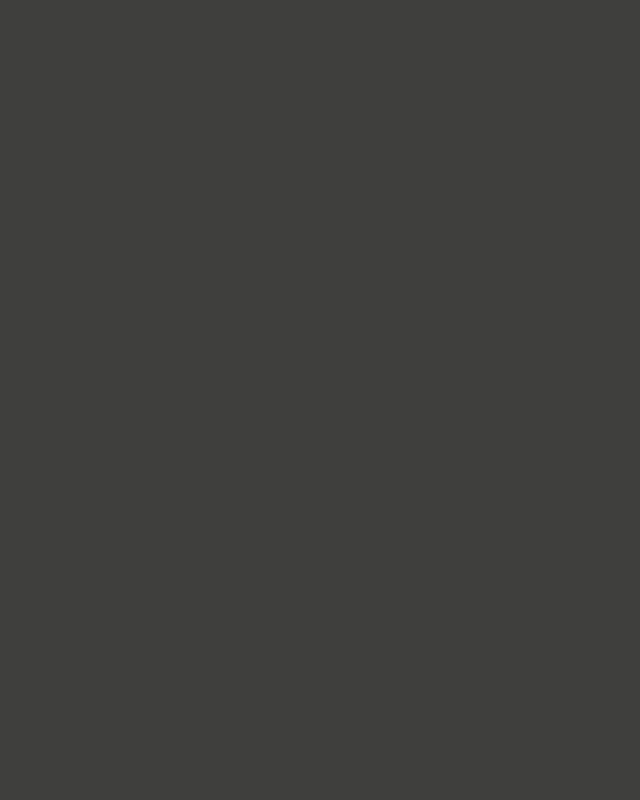
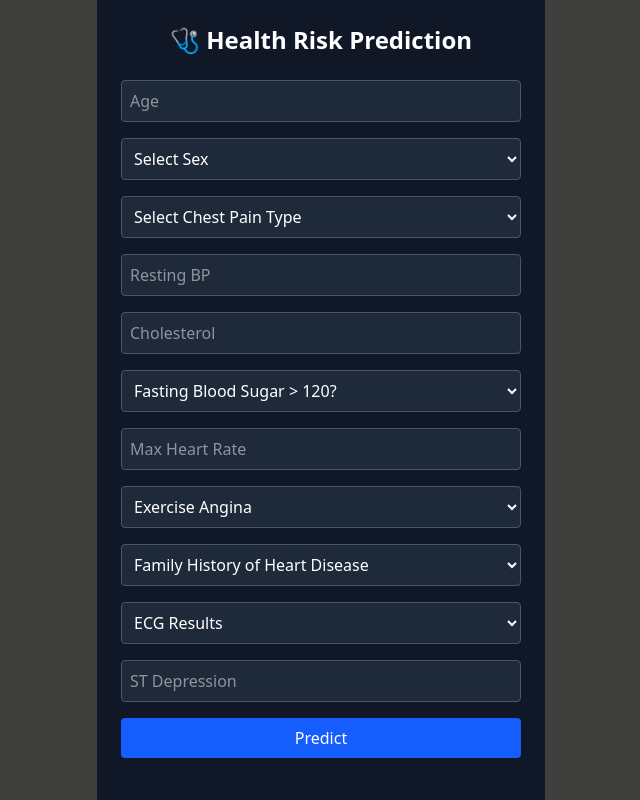
Before and after one commit to Raushan1-kumar/hackathon-frontend, a React (Vite) app: page /risk-measurement in a window 1280 px wide. Before the commit this address had no page. Shown: the whole page, without its empty margins (319-959 px from the left). Built offline with nearby package versions, Linux system fonts and the light colour scheme; sample sign-in values are in the browser's storage.

Commit message:
new changes added

```diff
--- a/src/App.jsx
+++ b/src/App.jsx
@@ -18,6 +18,7 @@ import BloodRequestsPage from "./pages/BloodRequestList";
 import InputLifestyleForm from "./pages/InputLifestyleDetail";
 import MedicalHistoryForm from "./pages/MedicalHistory";
 import MedicalHistoryView from "./pages/MedicalHistoryView";
+import RiskManagementForm from "./pages/RiskMeasurementForm";
 
 
 function App() {
@@ -62,7 +63,7 @@ function App() {
         />
         <Route path="/docs-page" element={<DocsPage />} />
         <Route
-          path="/profile-page"
+          path="/profile"
           element={
             <ProtectedRoutes>
               <ProfilePage />
@@ -78,7 +79,14 @@ function App() {
             </ProtectedRoutes>
           }
         />
-
+<Route
+          path="/risk-measurement"
+          element={
+            <ProtectedRoutes>
+              <RiskManagementForm />
+            </ProtectedRoutes>
+          }
+        />
         <Route
           path="/blood-request/list"
           element={
--- a/src/config/axios.js
+++ b/src/config/axios.js
@@ -1,7 +1,7 @@
 import axios from "axios";
 
 const axiosInstance = axios.create({
-    baseURL:"https://hackathon-backend-3-nfvq.onrender.com",
+    baseURL: import.meta.env.VITE_API_URL,
 })
 
 export default axiosInstance;
--- a/src/pages/AIResultPage.jsx
+++ b/src/pages/AIResultPage.jsx
@@ -28,11 +28,12 @@ const AIResultPage = ({ aiData }) => {
   );
 
   return (
+    <>
     <div
       ref={containerRef}
-      className="overflow-hidden w-full bg-gray-100 dark:bg-gray-800 fixed bottom-0 left-0 z-50"
+      className="overflow-hidden mt-16 w-full bg-gray-100 dark:bg-gray-800 fixed bottom-0 left-0 z-50"
       style={{ height: "0px" }}
-    >
+      >
       {showContent && aiData && (
         <div className="p-6 max-w-3xl mx-auto mt-10 overflow-y-auto h-full">
           <h1 className="text-3xl font-bold mb-6 text-center text-gray-900 dark:text-white">
@@ -45,6 +46,7 @@ const AIResultPage = ({ aiData }) => {
         </div>
       )}
     </div>
+      </>
   );
 };
 
--- a/src/pages/Header.jsx
+++ b/src/pages/Header.jsx
@@ -18,7 +18,7 @@ function Header() {
       },
       {
         name: "Health Prediction",
-        path: "/emergency-access",
+        path: "/risk-measurement",
         description: "Quick access to emergency information"
       },
       {
@@ -96,7 +96,7 @@ function Header() {
                   )}
                 </div>
                 <button className="bg-blue-600 font-bold text-white px-4 py-2 rounded-full hover:bg-blue-700" >
-                <Link to="/login">Profile</Link>
+                <Link to="/profile">Profile</Link>
                 </button>
               </div>
 
--- a/src/pages/InputEmergencyDetail.jsx
+++ b/src/pages/InputEmergencyDetail.jsx
@@ -2,8 +2,10 @@ import React, { useState } from "react";
 import { IoMdArrowBack } from "react-icons/io";
 
 import axios from "../config/axios"
+import { useNavigate } from "react-router-dom";
 
 function InputEmergencyDetail() {
+  const navigate = useNavigate();
   const [loading, setLoading] = useState(false);
   const [formData, setFormData] = useState({
     name: "",
@@ -74,6 +76,7 @@ function InputEmergencyDetail() {
       await axios.post('/emergency/add-emergency-detail',formData).then((res)=>{
         console.log(res.data);
         localStorage.setItem('emergencyUUID',res.data.data.emergencyUUID);
+        navigate('/emergency')
       })
       .catch((error) => {
         console.error(error);
--- a/src/pages/ProtectedRoutes.jsx
+++ b/src/pages/ProtectedRoutes.jsx
@@ -11,7 +11,7 @@ const ProtectedRoutes = ({ children }) => {
   const navigate = useNavigate();
 
   useEffect(() => {
-    if (user1 === null && token===null) {
+    if (user1 === null || token===null) {
       navigate('/login');
     }
     setIsLoading(false);
--- /dev/null
+++ b/src/pages/RiskMeasurementForm.jsx
@@ -0,0 +1,220 @@
+import React, { useState } from 'react';
+import axios from 'axios';
+
+export default function RiskManagementForm() {
+  const [form, setForm] = useState({
+    Age: '',
+    Sex: '',
+    ChestPainType: '',
+    RestingBP: '',
+    Cholesterol: '',
+    FastingBS: '',
+    MaxHR: '',
+    ExerciseAngina: '',
+    FamilyHistory: '',
+    ECGResults: '',
+    STDepression: '',
+  });
+
+  const [result, setResult] = useState(null);
+  const [loading, setLoading] = useState(false);
+  const [error, setError] = useState(null);
+
+  const handleChange = (e) => {
+    const { name, value } = e.target;
+    setForm({ ...form, [name]: value });
+  };
+
+  const handleSubmit = async (e) => {
+    e.preventDefault();
+    setLoading(true);
+    setError(null);
+
+    const requiredFields = [
+      'Age', 'Sex', 'ChestPainType', 'RestingBP', 'Cholesterol', 'FastingBS',
+      'MaxHR', 'ExerciseAngina', 'FamilyHistory', 'ECGResults', 'STDepression'
+    ];
+
+    for (let field of requiredFields) {
+      if (!form[field]) {
+        setError(`⚠ Please fill in the ${field} field.`);
+        setLoading(false);
+        return;
+      }
+    }
+
+    const payload = {
+      Age: parseInt(form.Age),
+      Sex: form.Sex,
+      ChestPainType: form.ChestPainType,
+      RestingBP: parseInt(form.RestingBP),
+      Cholesterol: parseInt(form.Cholesterol),
+      FastingBS: parseInt(form.FastingBS),
+      MaxHR: parseInt(form.MaxHR),
+      ExerciseAngina: form.ExerciseAngina,
+      FamilyHistory: form.FamilyHistory,
+      ECGResults: form.ECGResults,
+      STDepression: parseFloat(form.STDepression)
+    };
+
+    try {
+      const res = await axios.post('http://192.168.126.208:5000/predict-risk', payload);
+      if (res.data && res.data.risk_level) {
+        setResult(res.data.risk_level);
+      } else {
+        setError("⚠ Unexpected response from the server.");
+      }
+      setLoading(false);
+    } catch (err) {
+      setError("⚠ Error making request. Check your backend.");
+      setLoading(false);
+    }
+  };
+
+  return (
+    <div className="p-6 max-w-md mx-auto bg-gray-900 text-white min-h-screen">
+      <h2 className="text-2xl font-bold mb-6 text-center">🩺 Health Risk Prediction</h2>
+      <form onSubmit={handleSubmit} className="space-y-4">
+
+        {/* Dark inputs with white text */}
+        <input
+          name="Age"
+          placeholder="Age"
+          value={form.Age}
+          onChange={handleChange}
+          type="number"
+          className="w-full p-2 bg-gray-800 text-white border border-gray-600 rounded"
+          required
+        />
+
+        <select
+          name="Sex"
+          value={form.Sex}
+          onChange={handleChange}
+          className="w-full p-2 bg-gray-800 text-white border border-gray-600 rounded"
+          required
+        >
+          <option value="">Select Sex</option>
+          <option value="M">Male</option>
+          <option value="F">Female</option>
+        </select>
+
+        <select
+          name="ChestPainType"
+          value={form.ChestPainType}
+          onChange={handleChange}
+          className="w-full p-2 bg-gray-800 text-white border border-gray-600 rounded"
+          required
+        >
+          <option value="">Select Chest Pain Type</option>
+          <option value="TA">Typical Angina (TA)</option>
+          <option value="ATA">Atypical Angina (ATA)</option>
+          <option value="NAP">Non-Anginal Pain (NAP)</option>
+          <option value="ASY">Asymptomatic (ASY)</option>
+        </select>
+
+        <input
+          name="RestingBP"
+          placeholder="Resting BP"
+          value={form.RestingBP}
+          onChange={handleChange}
+          type="number"
+          className="w-full p-2 bg-gray-800 text-white border border-gray-600 rounded"
+          required
+        />
+
+        <input
+          name="Cholesterol"
+          placeholder="Cholesterol"
+          value={form.Cholesterol}
+          onChange={handleChange}
+          type="number"
+          className="w-full p-2 bg-gray-800 text-white border border-gray-600 rounded"
+          required
+        />
+
+        <select
+          name="FastingBS"
+          value={form.FastingBS}
+          onChange={handleChange}
+          className="w-full p-2 bg-gray-800 text-white border border-gray-600 rounded"
+          required
+        >
+          <option value="">Fasting Blood Sugar &gt; 120?</option>
+          <option value="1">Yes</option>
+          <option value="0">No</option>
+        </select>
+
+        <input
+          name="MaxHR"
+          placeholder="Max Heart Rate"
+          value={form.MaxHR}
+          onChange={handleChange}
+          type="number"
+          className="w-full p-2 bg-gray-800 text-white border border-gray-600 rounded"
+          required
+        />
+
+        <select
+          name="ExerciseAngina"
+          value={form.ExerciseAngina}
+          onChange={handleChange}
+          className="w-full p-2 bg-gray-800 text-white border border-gray-600 rounded"
+          required
+        >
+          <option value="">Exercise Angina</option>
+          <option value="Y">Yes</option>
+          <option value="N">No</option>
+        </select>
+
+        <select
+          name="FamilyHistory"
+          value={form.FamilyHistory}
+          onChange={handleChange}
+          className="w-full p-2 bg-gray-800 text-white border border-gray-600 rounded"
+          required
+        >
+          <option value="">Family History of Heart Disease</option>
+          <option value="Yes">Yes</option>
+          <option value="No">No</option>
+        </select>
+
+        <select
+          name="ECGResults"
+          value={form.ECGResults}
+          onChange={handleChange}
+          className="w-full p-2 bg-gray-800 text-white border border-gray-600 rounded"
+          required
+        >
+          <option value="">ECG Results</option>
+          <option value="Normal">Normal</option>
+          <option value="Abnormal">Abnormal</option>
+          <option value="Hyper">Hyper</option>
+        </select>
+
+        <input
+          name="STDepression"
+          placeholder="ST Depression"
+          value={form.STDepression}
+          onChange={handleChange}
+          type="number"
+          step="any"
+          className="w-full p-2 bg-gray-800 text-white border border-gray-600 rounded"
+          required
+        />
+
+        <button type="submit" className="bg-blue-600 hover:bg-blue-700 text-white px-4 py-2 rounded w-full">
+          Predict
+        </button>
+      </form>
+
+      {loading && <div className="mt-4 text-lg text-yellow-300">⏳ Loading...</div>}
+      {error && <div className="mt-4 text-lg text-red-400">{error}</div>}
+      {result && (
+        <div className="mt-4 text-lg text-green-400">
+          🧠 Predicted Risk: <strong>{result}</strong>
+        </div>
+      )}
+    </div>
+  );
+}
```
Also changed, not shown: src/pages/LandingPage.jsx (+16 -5 lines), src/pages/Profile.jsx (+19 -10 lines).
